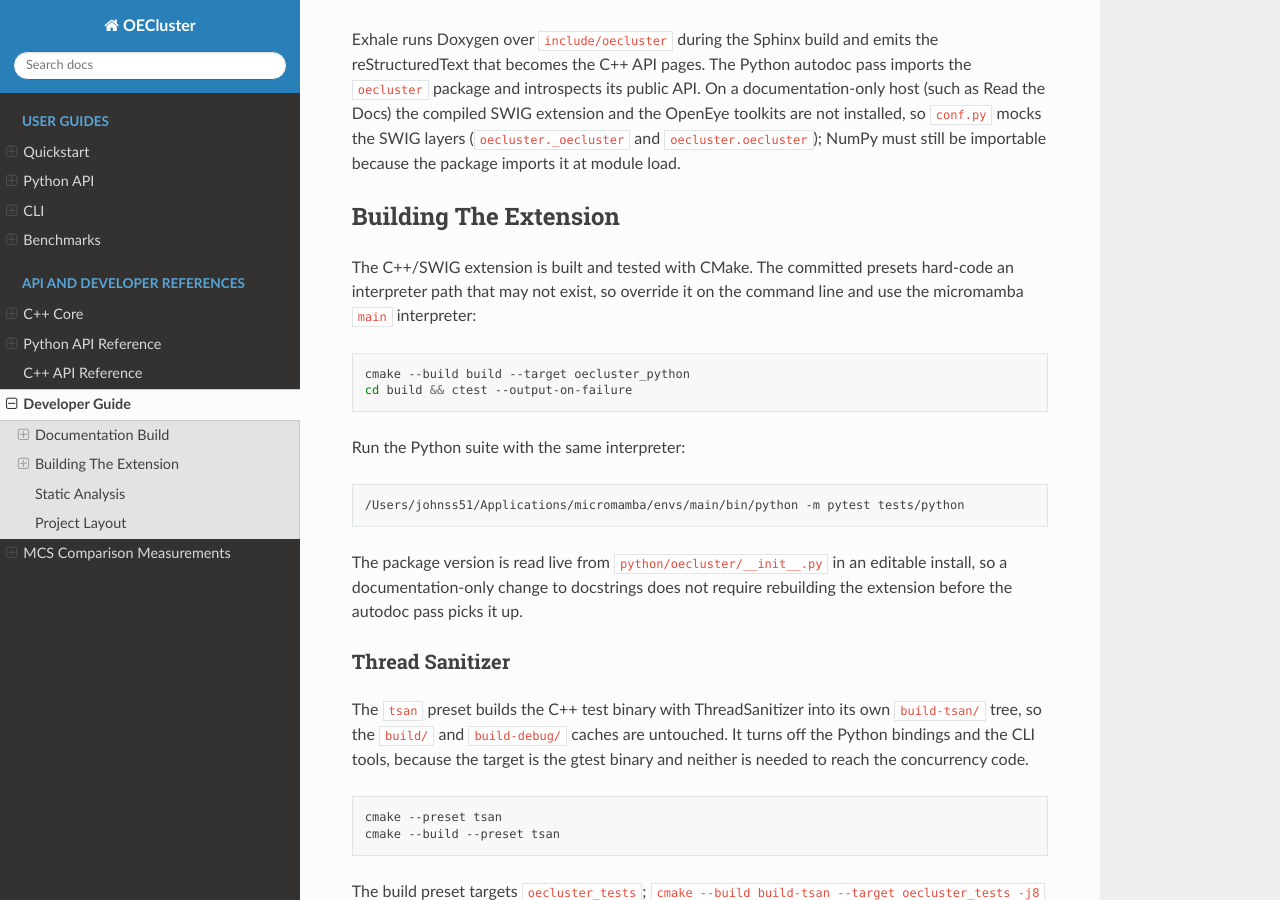
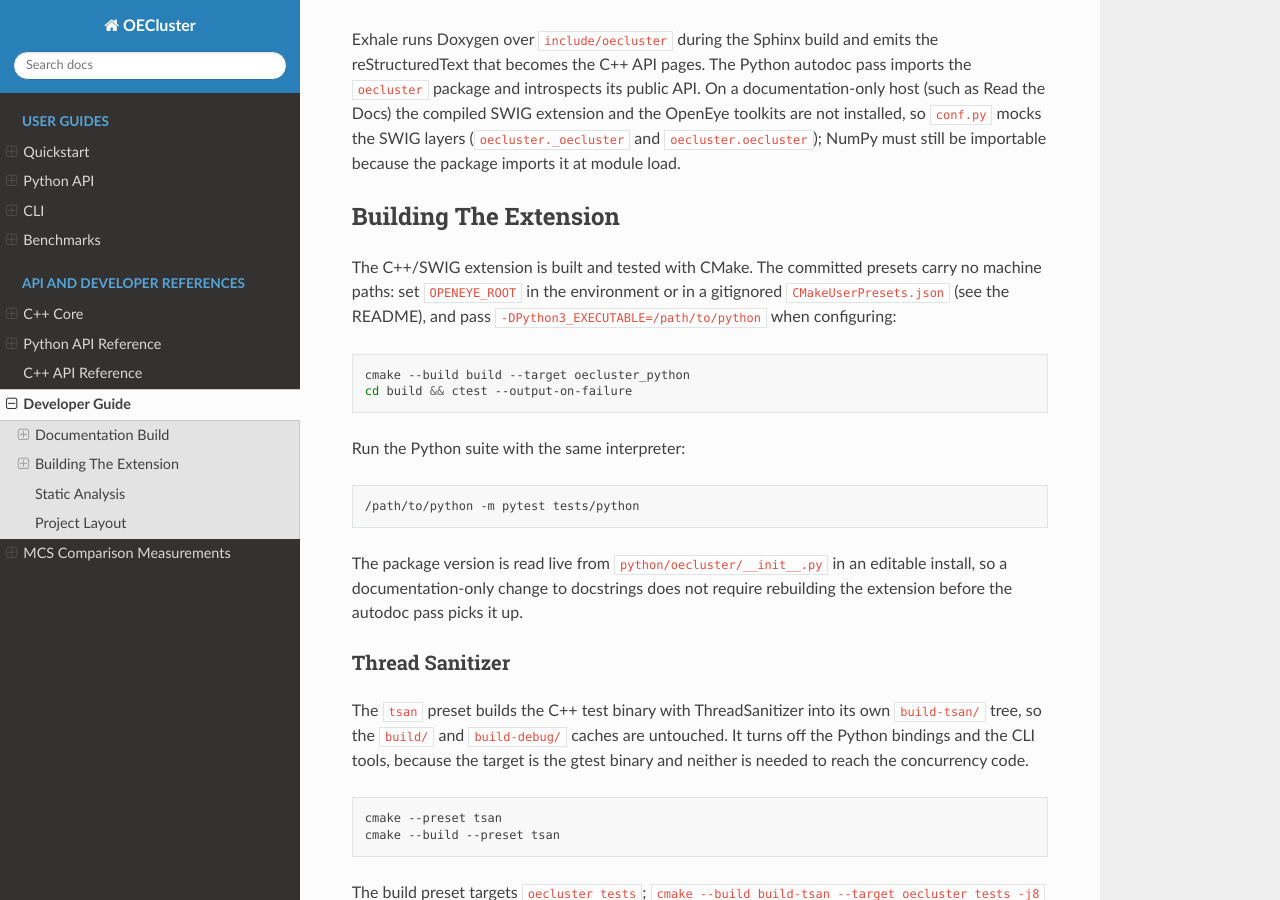
Before and after one commit to scott-arne/oecluster, a Sphinx documentation site: the page built from docs/developer.md, in a window 1280 px wide and 900 px high, scrolled down 1099 px. Built offline with Sphinx 7.4.7 and the Read the Docs theme 3.1.0, drawn with Linux system fonts in a browser that asks for light colours; pages that are not in the unit, such as notebooks, are missing from menus; the version number is read from the project's files by our own code.

Commit message:
docs: describe the path-free presets in the developer guide

````diff
--- a/docs/developer.md
+++ b/docs/developer.md
@@ -60,8 +60,9 @@ importable because the package imports it at module load.
 ## Building The Extension
 
 The C++/SWIG extension is built and tested with CMake. The committed presets
-hard-code an interpreter path that may not exist, so override it on the command
-line and use the micromamba `main` interpreter:
+carry no machine paths: set `OPENEYE_ROOT` in the environment or in a gitignored
+`CMakeUserPresets.json` (see the README), and pass
+`-DPython3_EXECUTABLE=/path/to/python` when configuring:
 
 ```bash
 cmake --build build --target oecluster_python
@@ -71,7 +72,7 @@ cd build && ctest --output-on-failure
 Run the Python suite with the same interpreter:
 
 ```bash
-/Users/johnss51/Applications/micromamba/envs/main/bin/python -m pytest tests/python
+/path/to/python -m pytest tests/python
 ```
 
 The package version is read live from `python/oecluster/__init__.py` in an
````
